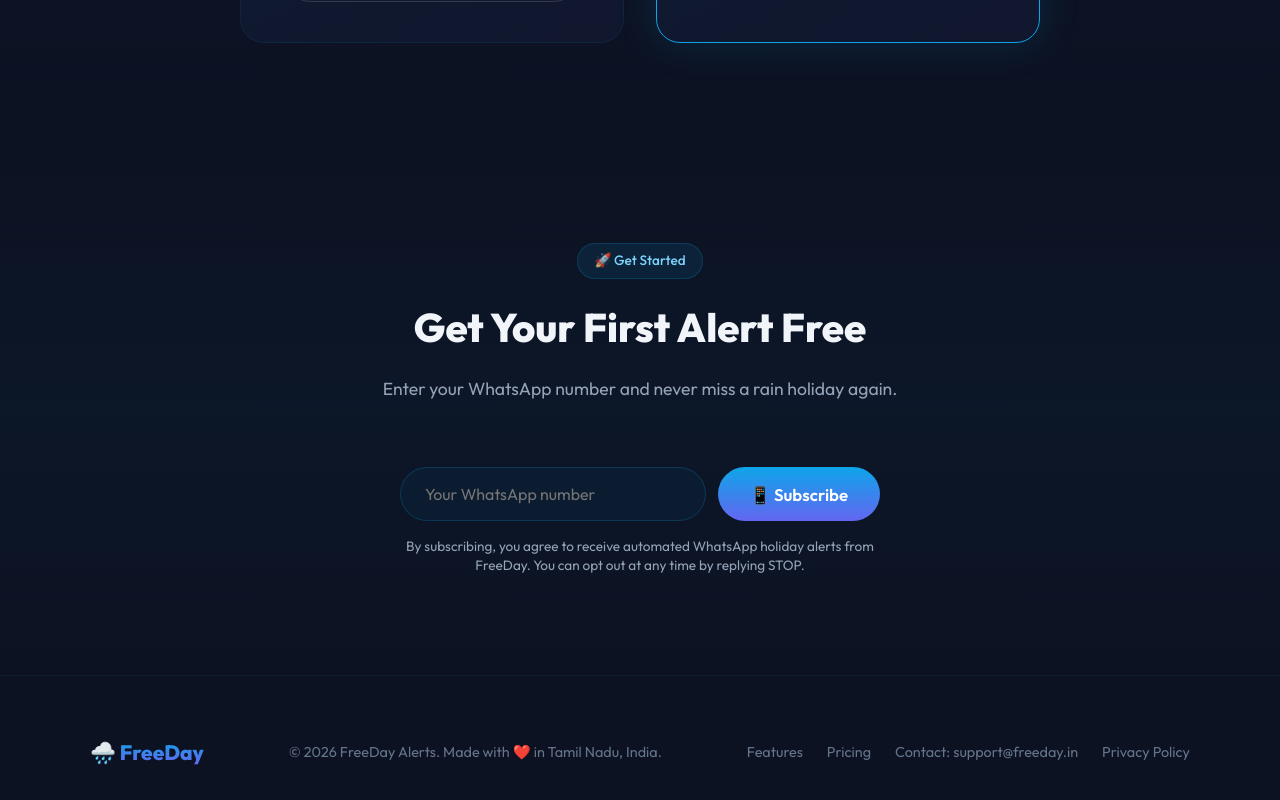
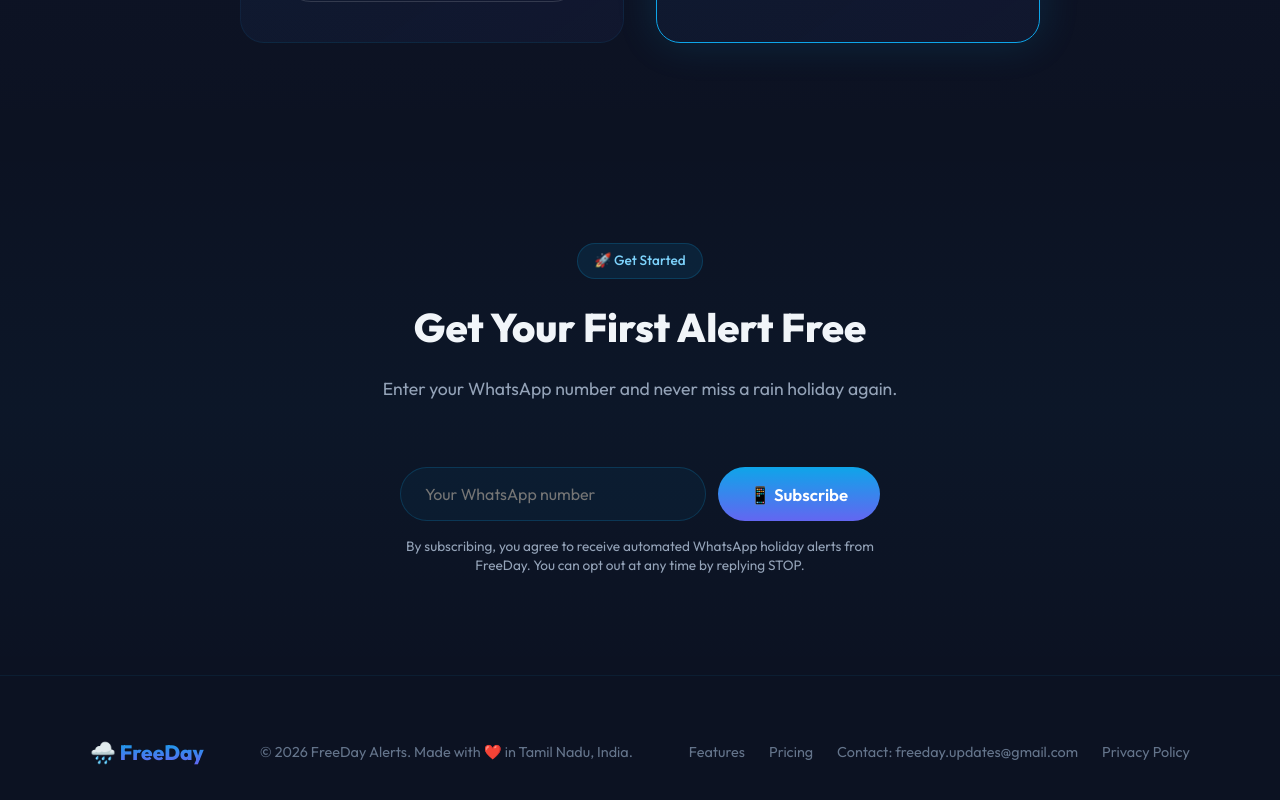
Before and after one commit to Qbit-pro/Free-Day, a React (Vite) app: page / in a window 1280 px wide. Shown: the part 4601-5401 px from the top of the page. Built offline with nearby package versions, Linux system fonts and the light colour scheme.

Commit message:
Update contact email to real address

```diff
--- a/src/App.jsx
+++ b/src/App.jsx
@@ -371,7 +371,7 @@
         <div className="footer-links">
           <a href="#features">Features</a>
           <a href="#pricing">Pricing</a>
-          <a href="mailto:support@freeday.in">Contact: support@freeday.in</a>
+          <a href="mailto:freeday.updates@gmail.com">Contact: freeday.updates@gmail.com</a>
           <a href="#privacy">Privacy Policy</a>
         </div>
       </div>
```
